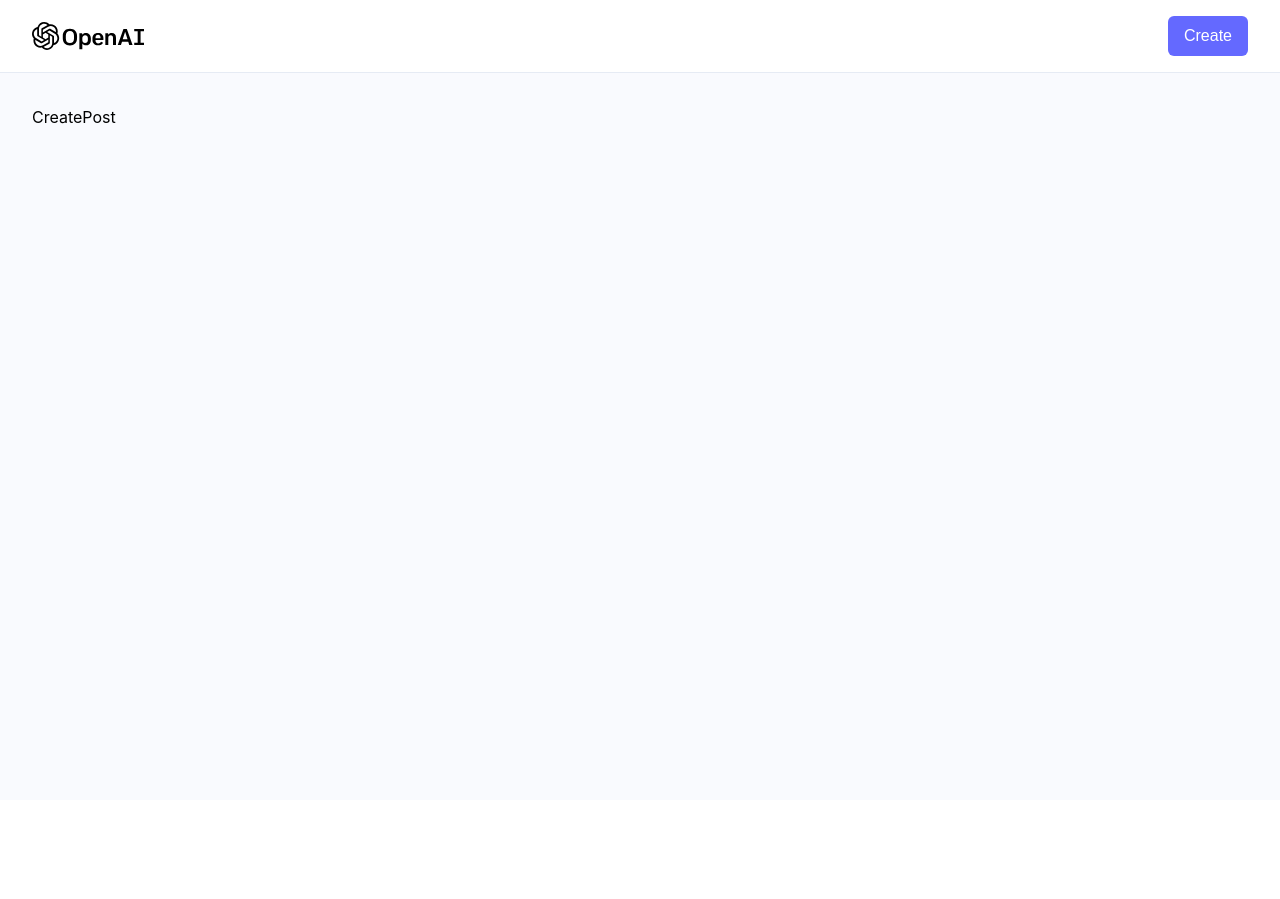
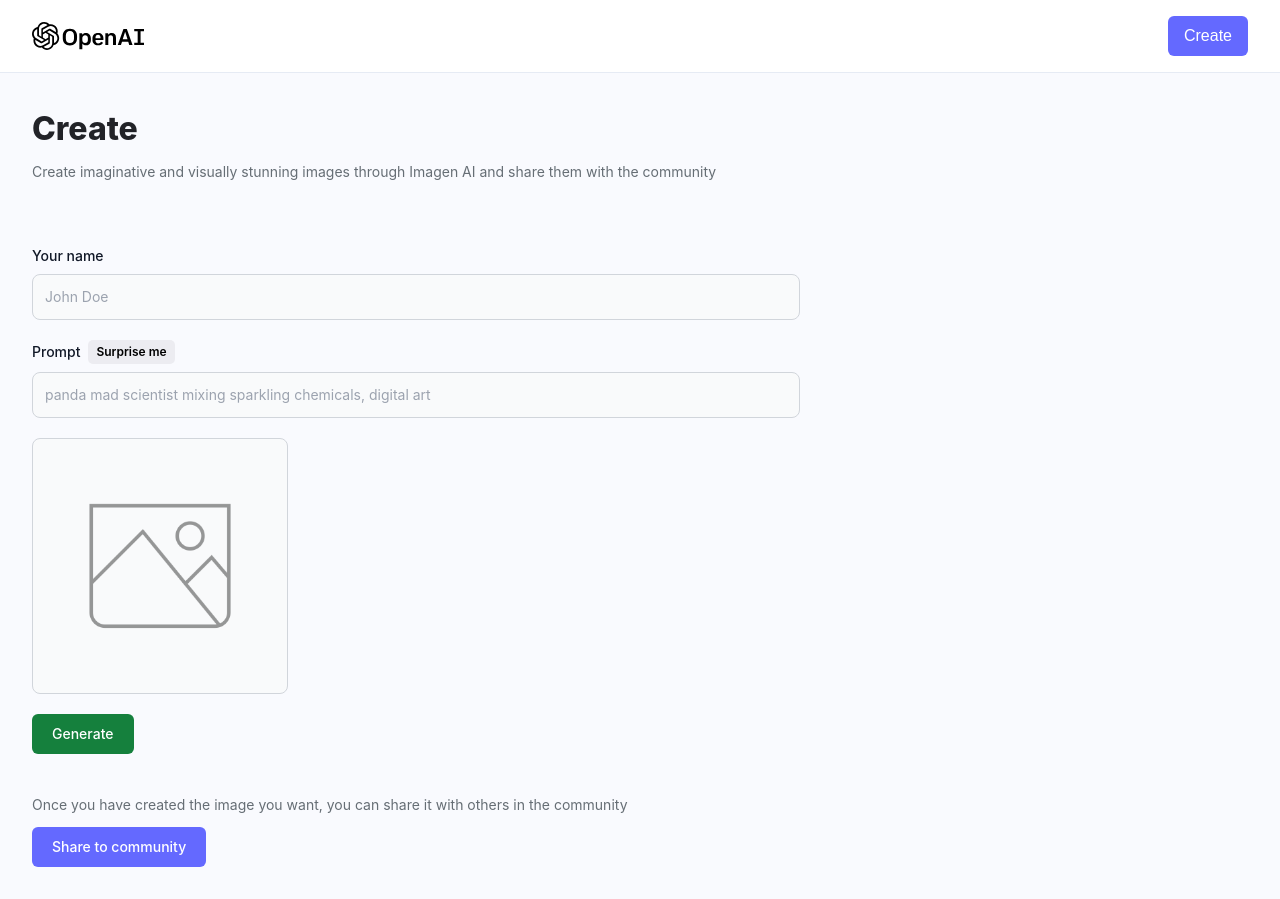
Before and after one commit to irfan-arrosid/imagen-ai, a React (Vite) app in the folder client/: page /create-post in a window 1280 px wide. Before the commit the page ends 800 px from the top, so only its background shows below. Built offline with nearby package versions, Linux system fonts and the light colour scheme; a web font is replaced by a local one.

Commit message:
Create: add createPost function to generate new image from prompt input

```diff
--- a/client/src/pages/CreatePost.jsx
+++ b/client/src/pages/CreatePost.jsx
@@ -1,8 +1,102 @@
-import React from 'react'
+import React, { useState } from 'react';
+import { useNavigate } from 'react-router-dom';
+
+import { preview } from '../assets';
+import { getRandomPrompt } from '../utils';
+import { FormField, Loader } from '../components';
 
 const CreatePost = () => {
+  const navigate = useNavigate();
+  const [form, setForm] = useState({
+    name: '',
+    prompt: '',
+    photo: '',
+  });
+  const [generatingImage, setGeneratingImage] = useState(false);
+  const [loading, setLoading] = useState(false);
+
+  const generateImage = () => {
+
+  }
+
+  const handleSubmit = () => {
+
+  }
+
+  const handleChange = (e) => {
+    setForm({ ...form, [e.target.name]: e.target.value })
+  }
+
+  const handleSurpriseMe = () => {
+    const randomPrompt = getRandomPrompt(form.prompt);
+    setForm({ ...form, prompt: randomPrompt })
+  }
+
   return (
-    <div>CreatePost</div>
+    <section className='max-w-7xl mx-auto'>
+      <div>
+        <h1 className='font-extrabold text-[#222328] text-[32px]'>Create</h1>
+        <p className='mt-2 text-[#666e75] text-[14px] max-w[500px]'>Create imaginative and visually stunning images through Imagen AI and share them with the community</p>
+      </div>
+
+      <form className='mt-16 max-w-3xl' onSubmit={handleSubmit}>
+        <div className='flex flex-col gap-5'>
+          <FormField
+            labelName='Your name'
+            type='text'
+            name='name'
+            placeholder='John Doe'
+            value={form.name}
+            handleChange={handleChange}
+          />
+          <FormField
+            labelName='Prompt'
+            type='text'
+            name='prompt'
+            placeholder='panda mad scientist mixing sparkling chemicals, digital art'
+            value={form.prompt}
+            handleChange={handleChange}
+            isSurpriseMe
+            handleSurpriseMe={handleSurpriseMe}
+          />
+
+          <div className='relative bg-gray-50 border border-gray-300 text-gray-900 text-sm rounded-lg focus:ring-blue-500 focus:border-blue-500 w-64 p-3 h-64 flex justify-center items-center'>
+            {form.photo ? (
+              <img
+                src={form.photo}
+                alt={form.prompt}
+                className='w-full h-full object-contain'
+              />
+            ) : (
+              <img
+                src={preview}
+                alt='preview'
+                className='w-9/12 h-9/12 object-contain opacity-40'
+              />
+            )}
+
+            {generatingImage && (
+              <div className='absolute inset-0 z-0 flex justify-center items-center bg-[rgba(0,0,0,0.5)] rounded-lg'>
+                <Loader />
+              </div>
+            )}
+          </div>
+        </div>
+
+        <div className='mt-5 flex gap-5'>
+          <button type='button' onClick={generateImage} className='text-white bg-green-700 font-medium rounded-md text-sm w-full sm:w-auto px-5 py-2.5 text-center'>
+            {generatingImage ? 'Generating....' : 'Generate'}
+          </button>
+        </div>
+
+        <div className='mt-10'>
+          <p className='mt-2 text-[#666e75] text-[14px]'>Once you have created the image you want, you can share it with others in the community</p>
+          <button type='submit' className='mt-3 text-white bg-[#6469ff] font-medium rounded-md text-sm w-full sm:w-auto px-5 py-2.5 text-center'>
+            {loading ? 'Sharing....': 'Share to community'}
+          </button>
+        </div>
+      </form>
+    </section>
   )
 }
 
```
